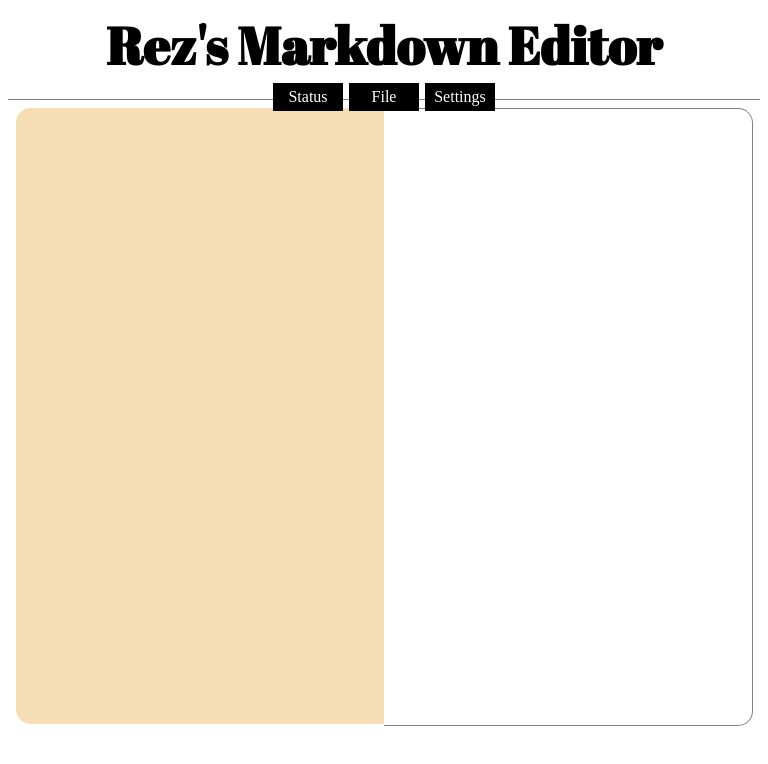
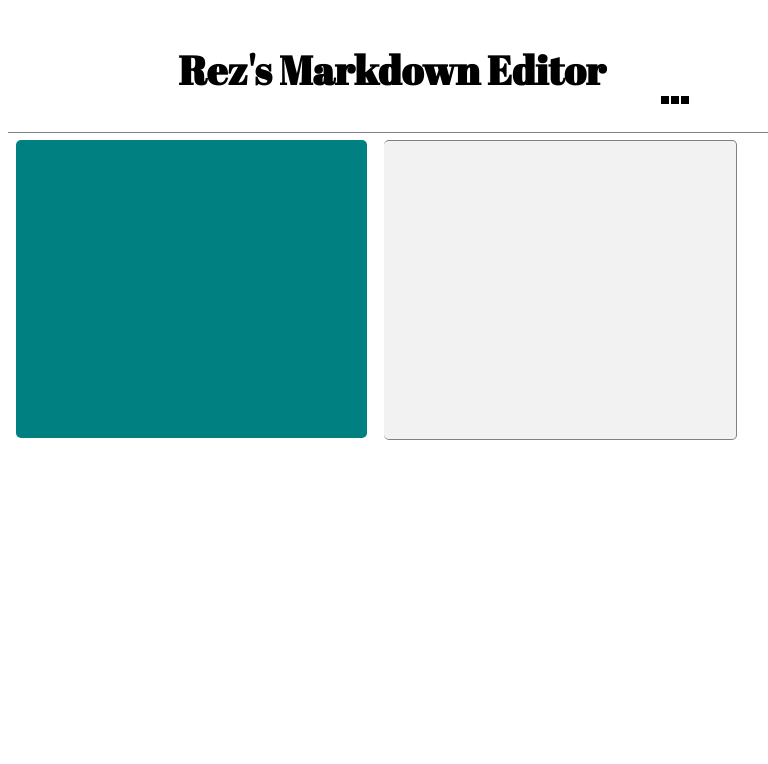
Before and after one commit to vRezn0v/Markdown-Parser, a website: page index.html in a window 768 px wide. Drawn offline with Linux system fonts and the light colour scheme; a web font is replaced by a local one.

Commit message:
Responsive Mobile UI

```diff
--- a/index.html
+++ b/index.html
@@ -10,12 +10,19 @@
     </head>
     <body>
         <div class="header">
-            <div class="options">
-                <div id="status">Status</div>
-                <div id="file">File</div>
-                <div id="settings">Settings</div>
+            <div class="center">
+                <h1 class="brand">Rez's Markdown Editor</h1>
+                <div class="options">
+                    <div id="status">Status</div>
+                    <div id="file">File</div>
+                    <div id="settings">Settings</div>
+                </div>
+                <div class="threedot">
+                    <span class="dot"></span>
+                    <span class="dot"></span>
+                    <span class="dot"></span>
+                </div>
             </div>
-            <h1 class="brand">Rez's Markdown Editor</h1>
         </div>
         <div class="main">
             <aside id="mdin" contenteditable></aside>
@@ -23,5 +30,8 @@
                 <section id="htop"></section>
             </div>
         </div>
+        <div id="unsupported">
+            Viewport Size Not Supported
+        </div>
     </body>
 </html>
--- a/main.css
+++ b/main.css
@@ -1,67 +1,50 @@
+/* Themes */
+
+
 body {
     height: 100%;
-    display: grid;
-    grid-template-rows: 11.5% 80.5%;
-    row-gap: 1%;
-    grid-template-columns: 1% auto auto 1%;
     overflow: hidden;
 }
 
 .header {
-    grid-row: 1 / 2;
-    grid-column: 1 / 5;
     width: 100%;
     margin: 0;
     border-bottom: solid 1px gray;
     display: flex;
+    flex-flow: row nowrap;
     justify-content: center;
 }
 
-.header .brand {
+.center {
+    display: flex;
+    flex-flow: column;
+    justify-content: center;
+}
+
+.header .center .brand {
     font-family: 'Abril Fatface', cursive;
-    font-size: 52px;
-    line-height: 55px;
+    font-size: clamp(3rem, 5vw+1rem, 4.5rem);
     margin: 10px!important;
 }
 
-.header .options {
-    position: absolute;
-    display: flex;
-    flex-flow: row nowrap;
-    height: max-content;
-    top: 80px;
+.header .center .threedot {
+    display: none;
 }
 
-.header .options #status, .header .options #file,.header .options #settings {
+
+.header .center .options #status, .header .center .options #file,.header .center .options #settings {
     color: white;
     background-color: black;
+    border-radius: 5px;
     width: 70px!important;
     padding: 5px 0;
     text-align: center;
     margin: 3px;
 }
-
-.main {
-    grid-column: 2 / 4;
-    grid-row: 2 / 3;
-    height: 100%;
-    display: grid;
-    grid-template-columns: 50% 50%;
-    border-radius: 15px;
-}
-
-.main #mdin, .main #rightside {
-    padding: 5%;
-}
-
 .main #mdin {
-    background-color: wheat!important;
+    background-color: teal!important;
     white-space: normal;
     overflow-y: auto;
-    width: 90%;
-    height: 90%;
-    border-top-left-radius: 15px;
-    border-bottom-left-radius: 15px;
     font-family: -apple-system, BlinkMacSystemFont, 'Segoe UI', Roboto, Oxygen, Ubuntu, Cantarell, 'Open Sans', 'Helvetica Neue', sans-serif
 }
 
@@ -70,15 +53,9 @@ body {
 }
 
 .main #rightside {
-    width: 90%;
-    height: 90%;
     line-break: normal;
     overflow-y: auto;
     overflow-x: hidden;
-    border-top-right-radius: 15px;
-    border-bottom-right-radius: 15px;
-    border: solid 1px gray;
-    border-left-style: hidden;
     user-select: none;
     font-family: 'Fira Sans Extra Condensed', sans-serif;
 }
@@ -102,3 +79,125 @@ body {
 .main #rightside #htop pre {
     overflow-y: scroll;
 }
+
+#unsupported {
+    display: none;
+}
+
+@media (min-width: 768px) and (min-height: 400px) {
+    .header {
+        grid-row: 1 / 2;
+        grid-column: 1 / 5;
+    }
+    .header .center .options {
+        display: flex;
+        flex-flow: row nowrap;
+        justify-content: center;
+    }
+    .main {
+        grid-column: 2 / 4;
+        grid-row: 2 / 3;
+        height: 100%;
+        display: grid;
+        grid-template-columns: 50% 50%;
+        border-radius: 15px;
+    }
+
+    .main #mdin, .main #rightside {
+        padding: 5%;
+    }
+
+    .main #mdin {
+        width: 90%;
+        height: 90%;
+        border-top-left-radius: 15px;
+        border-bottom-left-radius: 15px;
+    }
+
+    .main #rightside {
+        width: 90%;
+        height: 90%;
+        border-top-right-radius: 15px;
+        border-bottom-right-radius: 15px;
+        border: solid 1px gray;
+        border-left-style: hidden;
+        user-select: none;
+        font-family: 'Fira Sans Extra Condensed', sans-serif;
+    }
+
+}
+
+@media only screen and (min-width: 300px) and (max-width: 768px) and (min-height: 300px) {
+    body {
+        display: grid;
+        grid-template-rows: 15.5% 80.5%;
+        row-gap: 1%;
+        grid-template-columns: 1% 98% 1%;
+    }
+    .header {
+        width: 100vw;
+        height: 100%;
+        grid-row: 1 / 2;
+        grid-column: 1 / 5;
+    }
+    .header .center .brand {
+        font-size: 5vh;
+        text-align: center;
+    }
+    .header .center .options {
+        display: none;
+    }
+    .header .center .threedot {
+        display: flex;
+        flex-flow: row nowrap;
+        position: absolute;
+        float: right;
+        right: 10%;
+        top: 12%;
+        color: black;
+    }
+    .header .center .threedot .dot{
+        background-color: black;
+        width: 1vh;
+        height: 1vh;
+        margin-right: 2px;
+    }
+
+    .main {
+        grid-row: 2 / 3;
+        grid-column: 2 / 3;
+        height: 100%;
+        width: 100%;
+        display: grid;
+        row-gap: 1%;
+        grid-template-rows: 48% 48% ;
+    }
+    .main #mdin {
+        grid-row: 1 / 2;
+        background-color: teal!important;
+        color: white;
+        padding: 10px;
+        border-radius: 5px;
+    }
+    .main #rightside {
+        padding: 10px;
+        background-color: rgba(0, 0, 0, 0.05);
+        border-radius: 5px;
+    }
+}
+
+@media (max-width: 300px) and (max-height: 300px) {
+    .header {
+        display: none;
+    }
+    .main {
+        display: none;
+    }
+    #unsupported {
+        display: block;
+        width: 100vh;
+        height: 100vh;
+        color: black;
+        font-family: -apple-system, BlinkMacSystemFont, 'Segoe UI', Roboto, Oxygen, Ubuntu, Cantarell, 'Open Sans', 'Helvetica Neue', sans-serif;
+    }
+}
```
